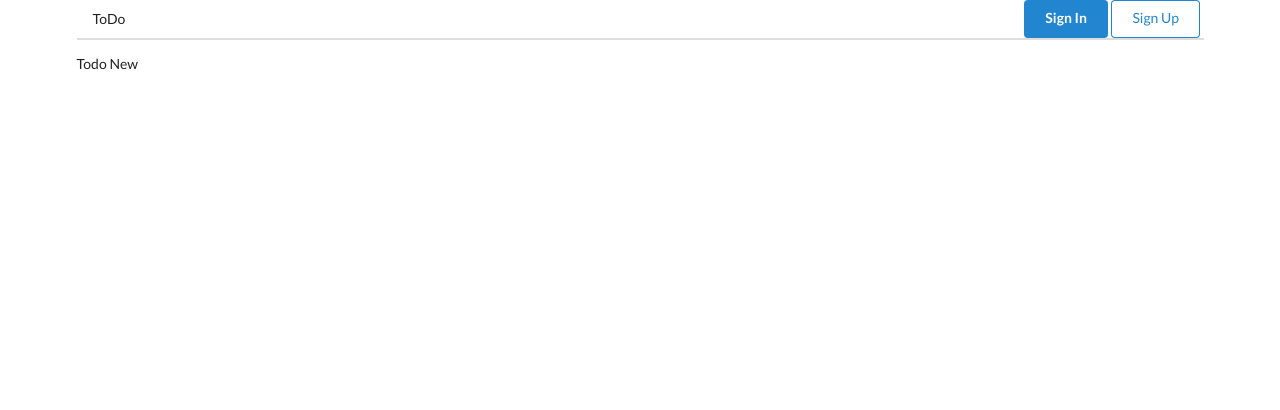
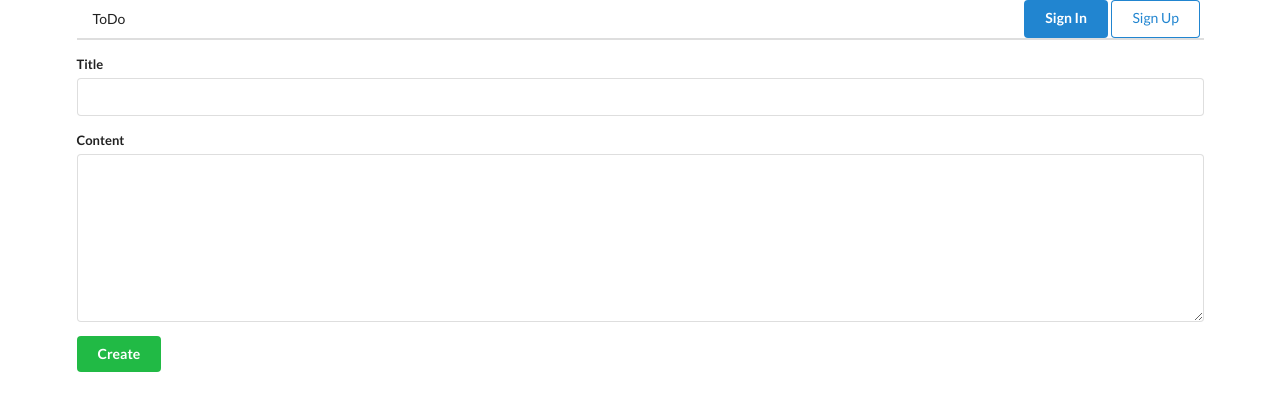
Before and after one commit to jima-r20/react-todo, a React (Create React App) app in the folder todos/: page /todos/new in a window 1280 px wide. Shown: the top 410 px of the page. Built offline with nearby package versions, Linux system fonts and the light colour scheme.

Commit message:
Todo投稿機能の実装(細かい修正は必要)

```diff
--- a/todos/src/actions/index.js
+++ b/todos/src/actions/index.js
@@ -1,6 +1,13 @@
 import baseUrl from '../apis/baseUrl';
 import history from '../history';
-import { SIGN_UP, SIGN_IN, SIGN_OUT, FETCH_TODOS, FETCH_TODO } from './types';
+import {
+  SIGN_UP,
+  SIGN_IN,
+  SIGN_OUT,
+  FETCH_TODOS,
+  FETCH_TODO,
+  CREATE_TODO,
+} from './types';
 
 // 新規登録
 export const signUp = (formValues) => async (dispatch) => {
@@ -58,3 +65,16 @@ export const fetchTodo = (id) => async (dispatch) => {
   const response = await baseUrl.get(`/api/todos/${id}`);
   dispatch({ type: FETCH_TODO, payload: response.data });
 };
+
+// Todoの作成
+export const createTodo = (params) => async (dispatch) => {
+  const token = sessionStorage.getItem('token');
+  const response = await baseUrl.post('/api/todos/', params, {
+    headers: {
+      Authorization: `Token ${token}`,
+    },
+  });
+  console.log(response.data);
+  dispatch({ type: CREATE_TODO, payload: response.data });
+  history.push('/todos');
+};
--- a/todos/src/components/pages/MainPage.js
+++ b/todos/src/components/pages/MainPage.js
@@ -1,7 +1,11 @@
 import React from 'react';
 
 const MainPage = () => {
-  return <div>Main Page</div>;
+  return (
+    <div style={{ textAlign: 'center' }}>
+      <h1>Welcome!!</h1>
+    </div>
+  );
 };
 
 export default MainPage;
--- a/todos/src/components/todos/TodoCreate.js
+++ b/todos/src/components/todos/TodoCreate.js
@@ -1,7 +1,38 @@
 import React from 'react';
+import { useForm } from 'react-hook-form';
+import { connect } from 'react-redux';
 
-const TodoCreate = () => {
-  return <div>Todo New</div>;
+import { createTodo } from '../../actions';
+
+const TodoCreate = (props) => {
+  const { register, errors, handleSubmit } = useForm();
+  const { createTodo } = props;
+
+  const onSubmit = (formValues) => {
+    const params = { ...formValues, is_finished: false };
+    createTodo(params);
+  };
+
+  return (
+    <form className="ui form" onSubmit={handleSubmit(onSubmit)}>
+      <div className="field">
+        <label>Title</label>
+        <input name="title" ref={register({ required: true })} />
+      </div>
+      <div style={{ color: 'red' }}>
+        {errors.title &&
+          errors.title.type === 'required' &&
+          'Email is required'}
+      </div>
+      <div className="field">
+        <label>Content</label>
+        <textarea name="content" ref={register} />
+      </div>
+      <button className="ui button positive" type="submit">
+        Create
+      </button>
+    </form>
+  );
 };
 
-export default TodoCreate;
+export default connect(null, { createTodo })(TodoCreate);
--- a/todos/src/components/todos/TodoList.js
+++ b/todos/src/components/todos/TodoList.js
@@ -18,6 +18,9 @@ const TodoList = (props) => {
     // 表示順は "todo.id" が大きい方から順に表示したい
     // → まだできていない
     // ページをリロードするとユーザ情報のstateがリセットされる問題がある
+    //
+    // @TODO
+    // 新規Todo投稿後に一覧画面に遷移すると、Todoが４件される問題がある(通常は３件)
     if (isSignedIn || sessionStorage.getItem('userId') !== null) {
       return todos.map((todo) => {
         return (
@@ -38,8 +41,17 @@ const TodoList = (props) => {
 
   return (
     <div>
-      <div>ToDo List</div>
+      <div>
+        <div className="ui left floated">ToDo List</div>
+        <Link to="/todos/new" className="ui button positive">
+          Create New Todo
+        </Link>
+      </div>
       <div className="ui celled list">{renderList()}</div>
+      <div>
+        <i className="angle left icon" />
+        <i className="angle right icon" />
+      </div>
     </div>
   );
 };
--- a/todos/src/reducers/todoReducer.js
+++ b/todos/src/reducers/todoReducer.js
@@ -1,5 +1,5 @@
 import _ from 'lodash';
-import { FETCH_TODOS, FETCH_TODO } from '../actions/types';
+import { FETCH_TODOS, FETCH_TODO, CREATE_TODO } from '../actions/types';
 
 export default (state = {}, action) => {
   switch (action.type) {
@@ -8,6 +8,8 @@ export default (state = {}, action) => {
     case FETCH_TODO:
       // return state;
       return { ...state, [action.payload.id]: action.payload };
+    case CREATE_TODO:
+      return { ...state, [action.payload.id]: action.payload };
     default:
       return state;
   }
```
